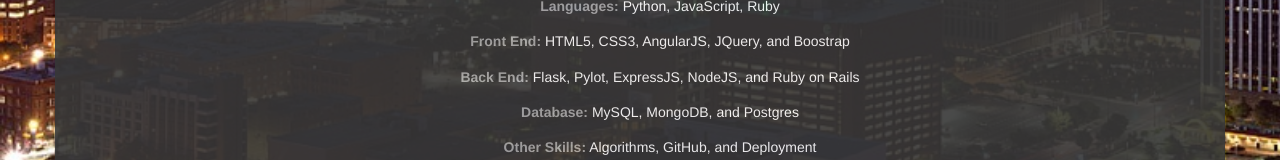
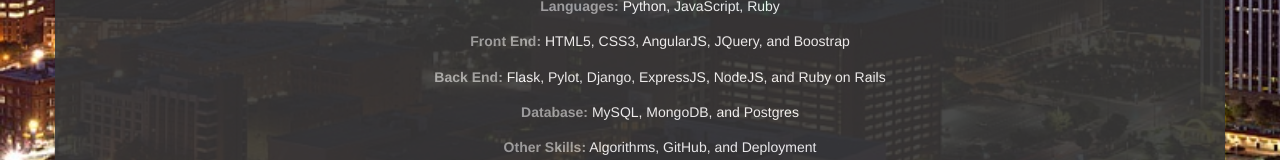
Before and after one commit to jerrodq2/portfolio_mean, a website: page client/index.html in a window 1280 px wide. Shown: the part 831-991 px from the top of the page. Drawn offline with nearby package versions, Linux system fonts and the light colour scheme; some packages are replaced by stand-ins of ours.

Commit message:
Added django to the list of back end technologies on the index page

```diff
--- a/client/index.html
+++ b/client/index.html
@@ -59,7 +59,7 @@
     <ul>
       <li><h5><span><b>Languages:</b></span> Python, JavaScript, Ruby</h5></li>
       <li><h5><span><b>Front End:</b></span> HTML5, CSS3, AngularJS, JQuery, and Boostrap</h5></li>
-      <li><h5><span><b>Back End:</b></span> Flask, Pylot, ExpressJS, NodeJS, and Ruby on Rails</h5></li>
+      <li><h5><span><b>Back End:</b></span> Flask, Pylot, Django, ExpressJS, NodeJS, and Ruby on Rails</h5></li>
       <li><h5><span><b>Database:</b></span> MySQL, MongoDB, and Postgres</h5></li>
       <li><h5><span><b>Other Skills:</b></span> Algorithms, GitHub, and Deployment</h5></li>
     </ul>
```
